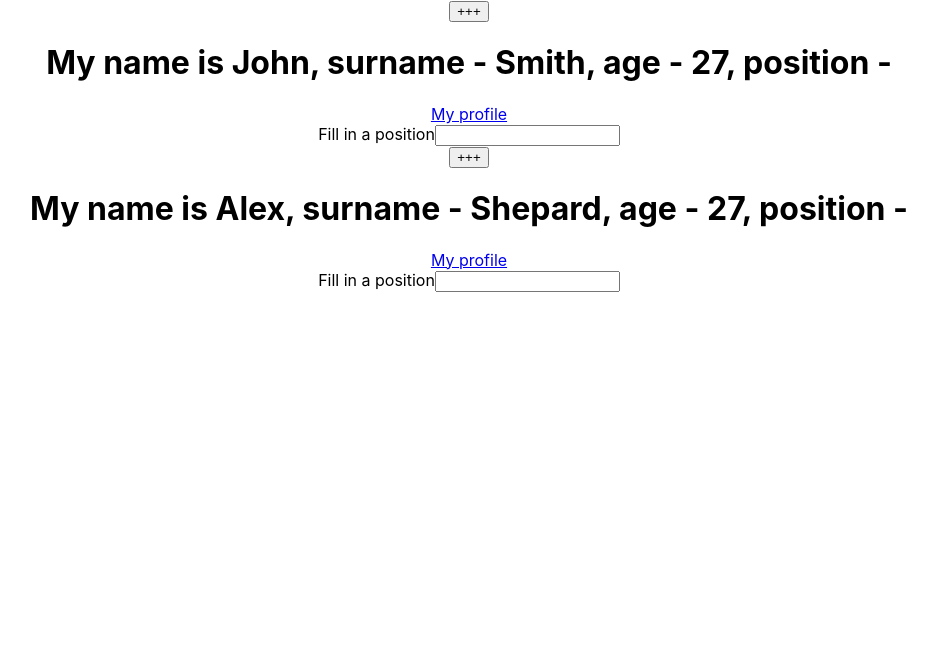
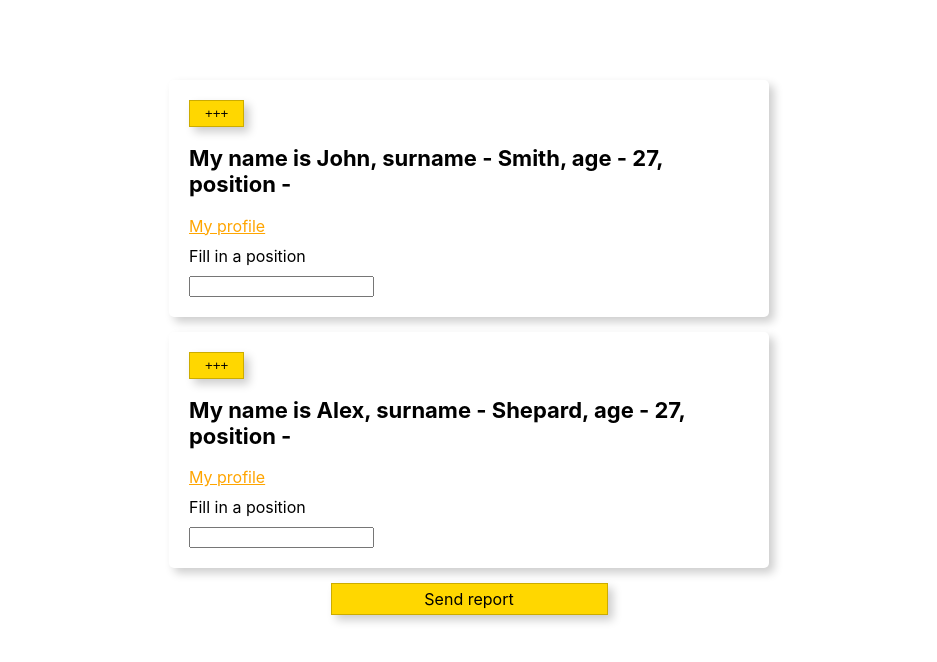
Before and after one commit to lototskyi/react-01, a React (Create React App) app: page / in a window 1280 px wide. Shown: the top 662 px of the page, without its empty margins (171-1108 px from the left). Built offline with nearby package versions, Linux system fonts and the light colour scheme.

Commit message:
Styled Components (lesson 107)

```diff
--- a/package.json
+++ b/package.json
@@ -9,6 +9,7 @@
     "react": "^17.0.2",
     "react-dom": "^17.0.2",
     "react-scripts": "5.0.0",
+    "styled-components": "^5.3.3",
     "web-vitals": "^2.1.4"
   },
   "scripts": {
--- a/src/App.js
+++ b/src/App.js
@@ -1,10 +1,11 @@
 import { Component, StrictMode, Fragment } from 'react';
+import styled from 'styled-components';
 import logo from './logo.svg';
 import './App.css';
 
-const Header = () => {
-    return <h2>Hello, World!</h2>
-}
+// const Header = () => {
+//     return <h2>Hello, World!</h2>
+// }
 
 // const Field = () => {
 //     const holder = "Enter here";
@@ -30,6 +31,34 @@
                 style={styledField}/>
         }
 }
+
+const EmpItem = styled.div`
+    padding: 20px;
+    margin-bottom: 15px;
+    border-radius: 5px;
+    box-shadow: 5px 5px 10px rgba(0,0,0, .2);
+    a {
+        display: block;
+        margin: 10px 0 10px 0;
+        color: ${props => props.active ? 'orange' : 'black'};
+    }
+    input {
+        display: block;
+        margin-top: 10px;
+    }
+`;
+
+const Header = styled.h2`
+    font-size: 22px;
+`;
+
+export const Button = styled.button`
+    display: block;
+    padding: 5px 15px;
+    background-color: gold;
+    border: 1px solid rgba(0,0,0, .2);
+    box-shadow: 5px 5px 10px rgba(0,0,0, .2);
+`;
 
 //class component with states
 class WhoAmI extends Component {
@@ -74,30 +103,36 @@
         const {name, surname, link} = this.props;
         const {position, years} = this.state;
         return (
-            <Fragment>
-                <button onClick={this.nextYear}>{this.state.text}</button>
+            <EmpItem active>
+                <Button onClick={this.nextYear}>{this.state.text}</Button>
                 {/* <button onClick={() => this.nextYear()}>{this.state.text}</button> 2nd way to use standard class functions */}
-                <h1>My name is {name.firstName}, surname - {surname()},
+                <Header>My name is {name.firstName}, surname - {surname()},
                     age - {years},
-                    position - {position}</h1>
+                    position - {position}</Header>
                 <a href={link}>My profile</a>
 
                 <form>
                     <span>Fill in a position</span>
                     <input type="text" onChange={(e) => this.commitInputChanges(e, 'some color')}/> {/* the way to pass arguments */}
                 </form>
-            </Fragment>
+            </EmpItem>
         )
     }
 
 }
 
+const Wrapper = styled.div`
+    width: 600px;
+    margin: 80px auto 0 auto;
+`;
+
+
 function App() {
   return (
-    <div className="App">
+    <Wrapper>
         <WhoAmI name={{firstName: 'John'}} surname={() => {return 'Smith'}} link="https://facebook.com"/>
         <WhoAmI name={{firstName: 'Alex'}} surname={() => {return 'Shepard'}} link="https://instagram.com"/>
-    </div>
+    </Wrapper>
   );
 }
 
--- a/src/index.js
+++ b/src/index.js
@@ -2,10 +2,20 @@
 import ReactDOM from 'react-dom';
 import './index.css';
 import App from './App';
+import {Button} from './App';
+import styled from 'styled-components';
+
+const BigButton = styled(Button)`
+    margin: 0 auto;
+    width: 245px;
+    text-align: center;
+`;
+
 
 ReactDOM.render(
     <StrictMode>
         <App/>
+        <BigButton as="a">Send report</BigButton>
     </StrictMode>,
     document.getElementById('root')
 );
```
Also changed, not shown: 1 other file (tests, documents, lock files or other folders).
